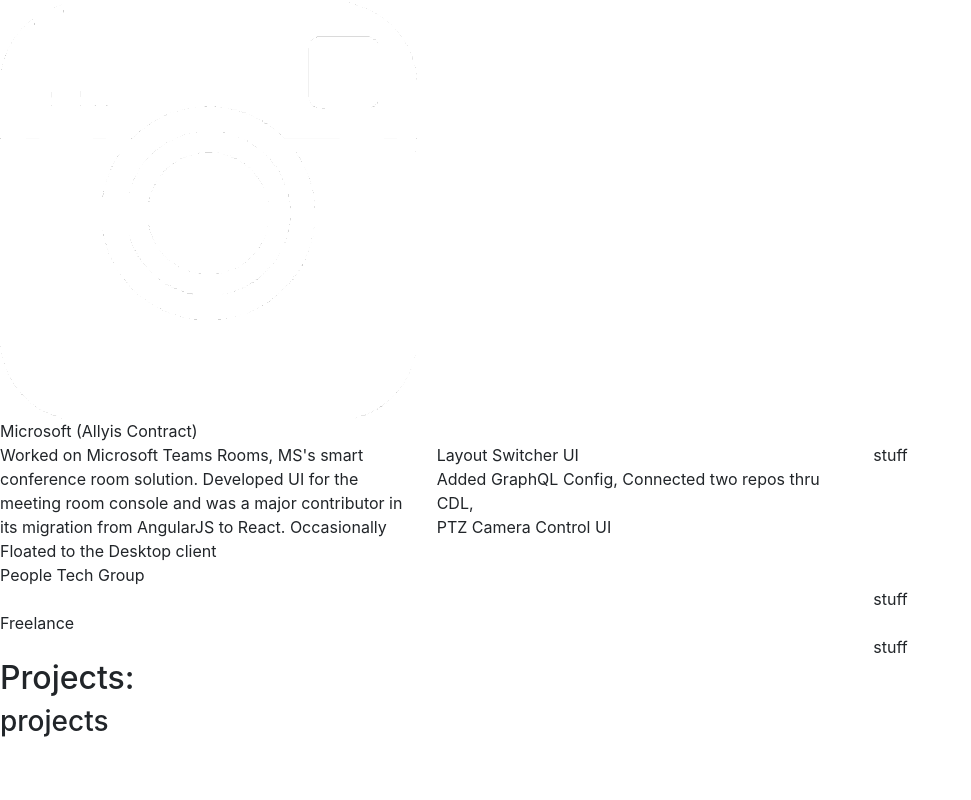
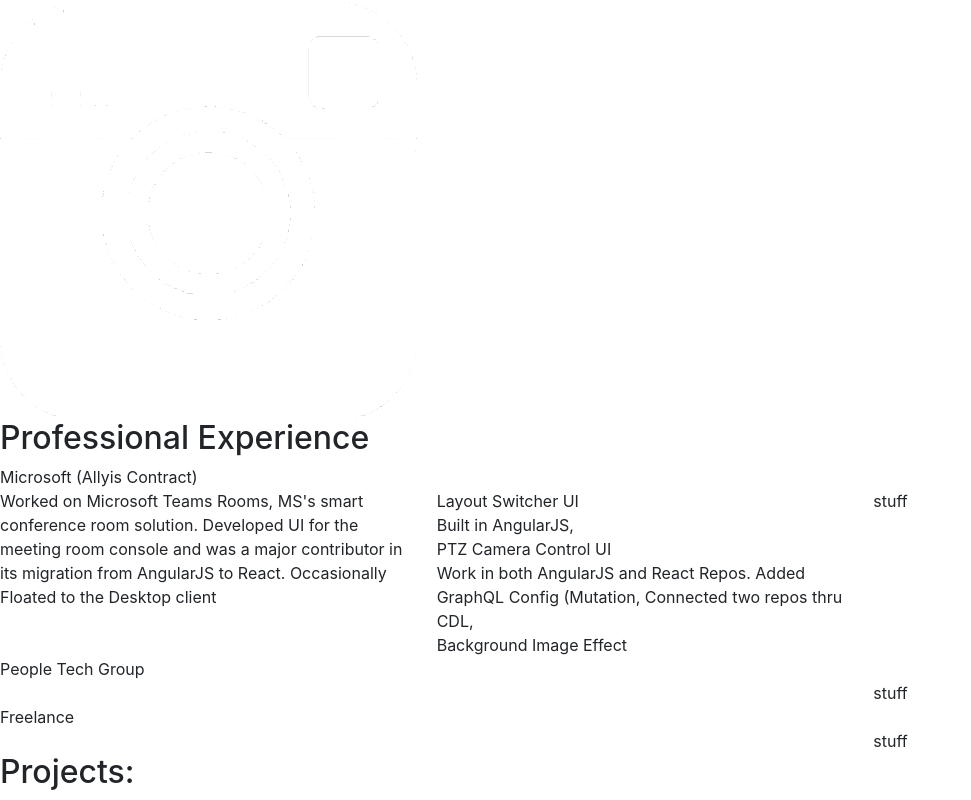
Before and after one commit to neekode/portfolio-v3, a React app: page / in a window 1280 px wide. Shown: the part 6666-7466 px from the top of the page, without its empty margins (0-971 px from the left). Before the commit the page ends 7413 px from the top, so only its background shows below. Built offline with nearby package versions, Linux system fonts and the light colour scheme.

Commit message:
work on banners inside experience. finally got projects up as a component. still needs content in there. think i have a decent idea for the third column, but neeeds work. hexagon pattern getting tired. worked a little on mobile too

```diff
--- a/public/styles/main.css
+++ b/public/styles/main.css
@@ -37,6 +37,11 @@
   position: relative;
   z-index: 2;
 }
+@media screen and (min-width: 250px) and (max-width: 750px) {
+  .section {
+    height: 150vh;
+  }
+}
 
 .box {
   text-align: center;
@@ -53,7 +58,7 @@
 .box .header {
   font-family: "Montserrat-Regular";
   color: #ED942C;
-  font-size: 0.75rem;
+  font-size: 0.8rem;
   margin: 0;
 }
 .box .sub-header {
@@ -221,11 +226,6 @@
 #Background .animation-controller-hidden {
   right: -20vw;
 }
-@media screen and (min-width: 250px) and (max-width: 750px) {
-  #Background .animation-controller-hidden {
-    right: -80vw;
-  }
-}
 
 .NavBar {
   transition: all 0.5s linear;
@@ -239,15 +239,30 @@
   border-radius: 0;
   background-color: #1F3039;
 }
+
 .NavBar .box .nav-item {
   color: #F8F9F9;
   cursor: pointer;
   padding: 0.15rem;
+  padding-top: 0.33vw;
+  padding-bottom: 0.33vw;
   font-size: 0.6rem;
   display: inline-block;
+  border-radius: 6px 6px 6px;
   width: 100%;
-  height: 5vh;
 }
+
+.NavBar .box .nav-item:hover {
+  -webkit-box-shadow: 3px 6px 14px 7px rgba(0, 0, 0, 0.29);
+  -moz-box-shadow: 3px 6px 14px 7px rgba(0, 0, 0, 0.29);
+  box-shadow: 3px 6px 14px 7px rgba(0, 0, 0, 0.29);
+}
+
+.NavBar .box .nav-item:active {
+  -webkit-box-shadow: none !important;
+  box-shadow: none !important;
+}
+
 .NavBar .box .nav-item-active {
   border-right: 1px solid white;
   border-bottom: 1px solid white;
@@ -342,11 +357,19 @@
   width: 3.5vw !important;
   margin: 5px !important;
 }
+
 #About #profile-picture .icon-list img:hover {
   -webkit-box-shadow: 3px 6px 14px 7px rgba(0, 0, 0, 0.29);
   -moz-box-shadow: 3px 6px 14px 7px rgba(0, 0, 0, 0.29);
   box-shadow: 3px 6px 14px 7px rgba(0, 0, 0, 0.29);
 }
+
+#About #profile-picture .icon-list img:active {
+  -webkit-box-shadow: none !important;
+  -moz-box-shadow: none !important;
+  box-shadow: none !important;
+}
+
 #About #about-content .hexagon {
   position: absolute;
   transition: all 1s ease 0s;
@@ -446,41 +469,81 @@
   font-family: "Montserrat-Regular";
 }
 
+#Experience .header {
+  height: 10% !important;
+  padding-top: 1vw;
+}
+
 #Experience .banner {
   border: 1px solid white;
+  border-radius: 10px 10px 10px;
   font-size: 0.6rem !important;
   overflow-y: hidden;
   height: 10%;
-  transition: all 0.7s linear;
+  transition: height 0.7s linear;
 }
+
 #Experience .banner .sub-header {
+  font-size: 0.6rem;
   margin-bottom: 1vw;
 }
+
 #Experience .banner:hover {
   -webkit-box-shadow: 3px 6px 14px 7px rgba(0, 0, 0, 0.29);
   -moz-box-shadow: 3px 6px 14px 7px rgba(0, 0, 0, 0.29);
   box-shadow: 3px 6px 14px 7px rgba(0, 0, 0, 0.29);
 }
+
+#Experience .banner:active {
+  -webkit-box-shadow: none !important;
+  -moz-box-shadow: none !important;
+  box-shadow: none !important;
+}
+
+#Experience .banner .hexagon-shape {
+  background-color: #323A6A;
+  width: 90%;
+  height: 90%;
+  padding: 1vw;
+}
+
 #Experience .banner-expanded {
-  height: 80%;
+  height: 70%;
   border: none;
   z-index: 5000;
   -webkit-box-shadow: none !important;
   -moz-box-shadow: none !important;
   box-shadow: none !important;
 }
+
 #Experience .hexagon {
   margin-top: 0;
   height: auto;
   top: 0;
+  display: inline-flex;
 }
+
 #Experience .innerHex {
-  z-index: 5000;
+  z-index: 500;
+  transition: all 1s linear;
 }
+
+#Experience .innerHex:hover {
+  -webkit-box-shadow: 3px 6px 14px 7px rgba(0, 0, 0, 0.29);
+  -moz-box-shadow: 3px 6px 14px 7px rgba(0, 0, 0, 0.29);
+  box-shadow: 3px 6px 14px 7px rgba(0, 0, 0, 0.29);
+}
+
+#Experience .innerHex:active {
+  -webkit-box-shadow: none !important;
+  -moz-box-shadow: none !important;
+  box-shadow: none !important;
+}
+
 #Experience .innerHex .expandable {
   top: 0;
   position: absolute;
-  width: 20vw;
+  width: 100%;
 }
 
 .Background-Experience {
@@ -488,11 +551,11 @@
   font-family: "Montserrat-Regular";
 }
 
-#Connect .box {
+#Projects .box {
   top: 5vh;
 }
 
-.Background-Connect {
+.Background-Projects {
   background-color: #3A7BAB;
   font-family: "Montserrat-Regular";
 }
--- a/src/components/Content.js
+++ b/src/components/Content.js
@@ -1,9 +1,9 @@
 import React from "react";
 import Intro from "./Intro";
 import About from "./About";
-import Experience from "./Experience";
 import NavBar from "./NavBar";
 import Background from "./Background";
+import Experience from "./Experience";
 import Projects from "./Projects";
 import {ThemeContext} from "./../scripts/context";
 import {useContext, useEffect} from "react";
--- a/src/components/ControllerRenderer.js
+++ b/src/components/ControllerRenderer.js
@@ -38,7 +38,7 @@
             {/*</span>*/}
 
             <div
-                className={`animation-controller ${scrollY < 100 ? '' : 'animation-controller-hidden'} ${isMobile ? 'animation-controller-mobile' : ''}`}
+                className={`animation-controller ${scrollY > 100 && !isMobile ? 'animation-controller-hidden' : ''} ${isMobile ? 'animation-controller-mobile' : ''}`}
             >
                 <span className="header"> Animation Controller</span>
                 <div> Amount</div>
--- a/src/components/Experience.js
+++ b/src/components/Experience.js
@@ -11,9 +11,12 @@
         description: "Worked on Microsoft Teams Rooms, MS's smart conference room solution. Developed UI for the meeting room console and was a major contributor in its migration from AngularJS to React. Occasionally Floated to the Desktop client",
         contributions: [{
             name: "Layout Switcher UI",
-            expanded: "Added GraphQL Config, Connected two repos thru CDL,"
+            expanded: "Built in AngularJS, "
         }, {
             name: "PTZ Camera Control UI",
+            expanded: "Work in both AngularJS and React Repos. Added GraphQL Config (Mutation, Connected two repos thru CDL,"
+        }, {
+            name: "Background Image Effect",
             expanded: ""
         }, {
             name: "",
@@ -63,6 +66,7 @@
     return (
         <div className="section" id="Experience" ref={wrapper}>
             <div className="box center">
+                <h2 className='header'>Professional Experience</h2>
                 {jobsState.map((job, i) => {
                     return <Banner jobsState={jobsState} setJobsState={setJobsState} index={i}/>
                 })}
--- /dev/null
+++ b/src/components/HexDescription.js
@@ -0,0 +1,13 @@
+import React, {useRef} from 'react';
+
+function HexDescription() {
+    const wrapper = useRef();
+
+    return (
+        <div ref={wrapper} className="hexagon-shape center hex-description" id="HexDescription">
+            stuff
+        </div>
+    );
+}
+
+export default HexDescription;
--- a/src/components/Projects.js
+++ b/src/components/Projects.js
@@ -1,13 +1,18 @@
-import React from 'react';
+import React, {useRef, useEffect, useContext} from 'react';
+import {themeChange} from "../scripts/library";
+import {ThemeContext} from "../scripts/context";
 
 function Projects() {
+    const {scrollY, setSection} = useContext(ThemeContext);
+    const wrapper = useRef();
+    useEffect(() => {
+        themeChange(wrapper, scrollY, setSection)
+    }, [scrollY, setSection]);
 
     return (
-        <div className="section" id="Projects">
+        <div ref={wrapper} className="section" id="Projects">
             <div className="box center">
-                <h2 id="connect-header" className="header">Projects:</h2>
-                <h3 id="connect-sub-header" className="sub-header">
-                    projects </h3>
+                <h2 className="header">Projects:</h2>
             </div>
         </div>
     );
--- a/src/sass/main.scss
+++ b/src/sass/main.scss
@@ -29,7 +29,7 @@
         border: #EAC683,
 );
 
-$connect-colors: (
+$projects-colors: (
         primary: #3A7BAB,
         secondary: #716F82,
         border: #606072,
@@ -85,6 +85,10 @@
   pointer-events: none;
   position: relative;
   z-index: 2;
+
+  @media screen and (min-width: 250px) and (max-width: 750px) {
+    height: 150vh;
+  }
 }
 
 .box {
@@ -106,7 +110,7 @@
   .header {
     font-family: $main-font;
     color: map-get($global-colors, font-secondary);
-    font-size: 0.75rem;
+    font-size: 0.8rem;
     margin: 0;
   }
 
@@ -143,7 +147,6 @@
   @media screen and (min-width: 340px) {
     height: 88vw !important;
     top: 38vw !important;
-
   }
 }
 
@@ -309,10 +312,6 @@
 
   .animation-controller-hidden {
     right: -20vw;
-
-    @media screen and (min-width: 250px) and (max-width: 750px) {
-      right: -80vw;
-    }
   }
 }
 
@@ -333,10 +332,23 @@
       color: map-get($global-colors, font);
       cursor: pointer;
       padding: 0.15rem;
+      padding-top: 0.33vw;
+      padding-bottom: 0.33vw;
       font-size: 0.6rem;
       display: inline-block;
+      border-radius: 6px 6px 6px;
       width: 100%;
-      height: 5vh;
+
+      &:hover {
+        -webkit-box-shadow: 3px 6px 14px 7px rgba(0, 0, 0, 0.29);
+        -moz-box-shadow: 3px 6px 14px 7px rgba(0, 0, 0, 0.29);
+        box-shadow: 3px 6px 14px 7px rgba(0, 0, 0, 0.29);
+      }
+
+      &:active {
+        -webkit-box-shadow: none !important;
+        box-shadow: none !important;
+      }
     }
 
     .nav-item-active {
@@ -459,12 +471,18 @@
       img {
         width: 3.5vw !important;
         margin: 5px !important;
-      }
 
-      img:hover {
-        -webkit-box-shadow: 3px 6px 14px 7px rgba(0, 0, 0, 0.29);
-        -moz-box-shadow: 3px 6px 14px 7px rgba(0, 0, 0, 0.29);
-        box-shadow: 3px 6px 14px 7px rgba(0, 0, 0, 0.29);
+        &:hover {
+          -webkit-box-shadow: 3px 6px 14px 7px rgba(0, 0, 0, 0.29);
+          -moz-box-shadow: 3px 6px 14px 7px rgba(0, 0, 0, 0.29);
+          box-shadow: 3px 6px 14px 7px rgba(0, 0, 0, 0.29);
+        }
+
+        &:active {
+          -webkit-box-shadow: none !important;
+          -moz-box-shadow: none !important;
+          box-shadow: none !important;
+        }
       }
     }
   }
@@ -593,10 +611,17 @@
 
 // experience
 #Experience {
+  .header {
+    height: 10% !important;
+    padding-top: 1vw;
+  }
+
   .banner {
     border: 1px solid white;
+    border-radius: 10px 10px 10px;
 
     .sub-header {
+      font-size: 0.6rem;
       margin-bottom: 1vw;
     }
 
@@ -606,14 +631,27 @@
       box-shadow: 3px 6px 14px 7px rgba(0, 0, 0, 0.29);
     }
 
+    &:active {
+      -webkit-box-shadow: none !important;
+      -moz-box-shadow: none !important;
+      box-shadow: none !important;
+    }
+
+    .hexagon-shape {
+      background-color: map-get($about-colors, primary);
+      width: 90%;
+      height: 90%;
+      padding: 1vw;
+    }
+
     font-size: 0.6rem !important;
     overflow-y: hidden;
     height: 10%;
-    transition: all 0.7s linear;
+    transition: height 0.7s linear;
   }
 
   .banner-expanded {
-    height: 80%;
+    height: 70%;
     border: none;
     z-index: 5000;
     -webkit-box-shadow: none !important;
@@ -625,17 +663,34 @@
     margin-top: 0;
     height: auto;
     top: 0;
+    display: inline-flex;
   }
 
   .innerHex {
-    z-index: 5000;
+    z-index: 500;
+    transition: all 1s linear;
+
+    &:hover {
+      -webkit-box-shadow: 3px 6px 14px 7px rgba(0, 0, 0, 0.29);
+      -moz-box-shadow: 3px 6px 14px 7px rgba(0, 0, 0, 0.29);
+      box-shadow: 3px 6px 14px 7px rgba(0, 0, 0, 0.29);
+    }
+
+    &:active {
+      -webkit-box-shadow: none !important;
+      -moz-box-shadow: none !important;
+      box-shadow: none !important;
+    }
 
     .expandable {
       top: 0;
       position: absolute;
-      width: 20vw;
+      width: 100%;
+    }
+  }
 
-    }
+  .hex-description {
+
   }
 }
 
@@ -648,19 +703,15 @@
   color: map-get($experience-colors, font);
 }
 
-// Connect
-#Connect {
+// Projects
+#Projects {
   .box {
     top: 5vh;
   }
 }
 
-.Background-Connect {
-  background-color: map-get($connect-colors, primary);
-  color: map-get($connect-colors, font);
+.Background-Projects {
+  background-color: map-get($projects-colors, primary);
+  color: map-get($projects-colors, font);
   font-family: $header-font;
 }
-
-.box-Connect {
-
-}
--- a/src/scripts/library.js
+++ b/src/scripts/library.js
@@ -13,7 +13,7 @@
 }
 
 export const themeChange = (el, scrollY, setSection) => {
-    const {offsetTop} = el.current
+    const {offsetTop} = el.current;
     if (scrollY > (offsetTop - 50)) {
         setSection(el.current.id);
     }
```
Also changed, not shown: src/components/Banner.js (+5 -2 lines), 1 other file (tests, documents, lock files or other folders).
